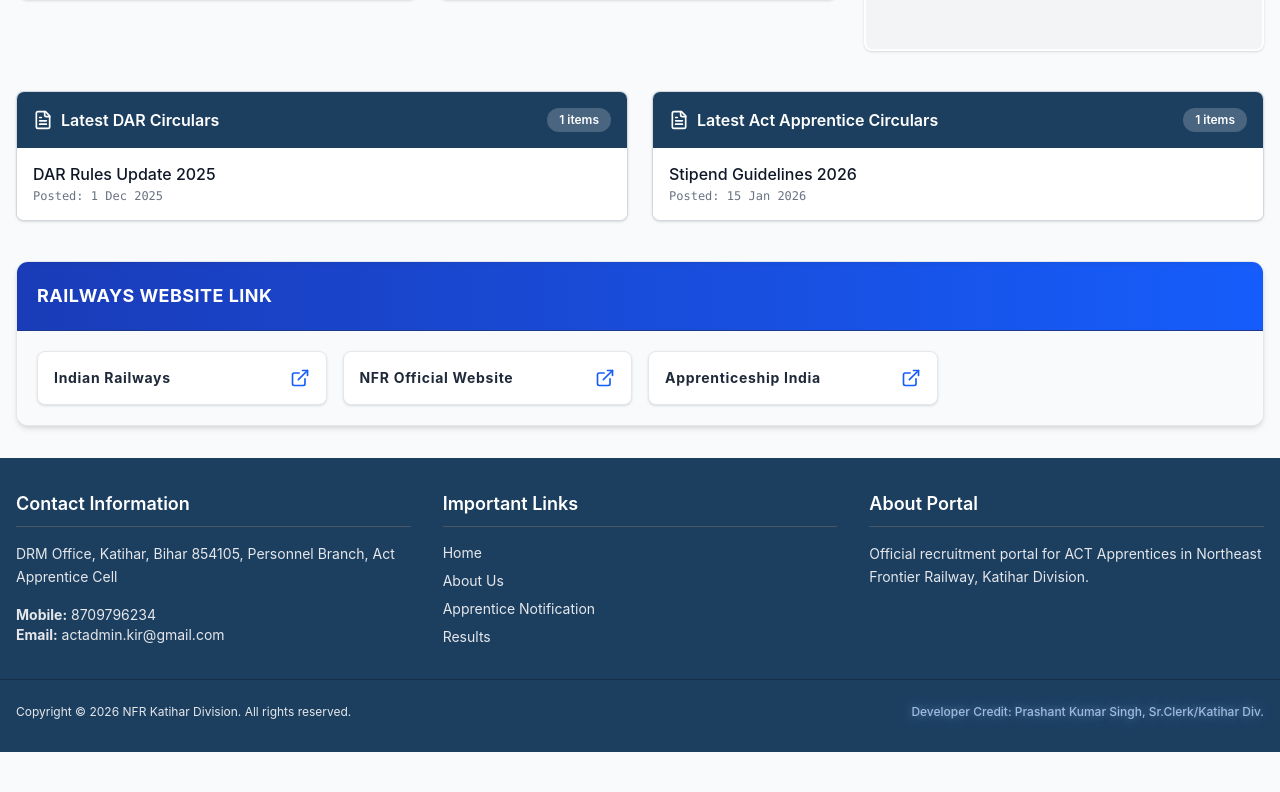
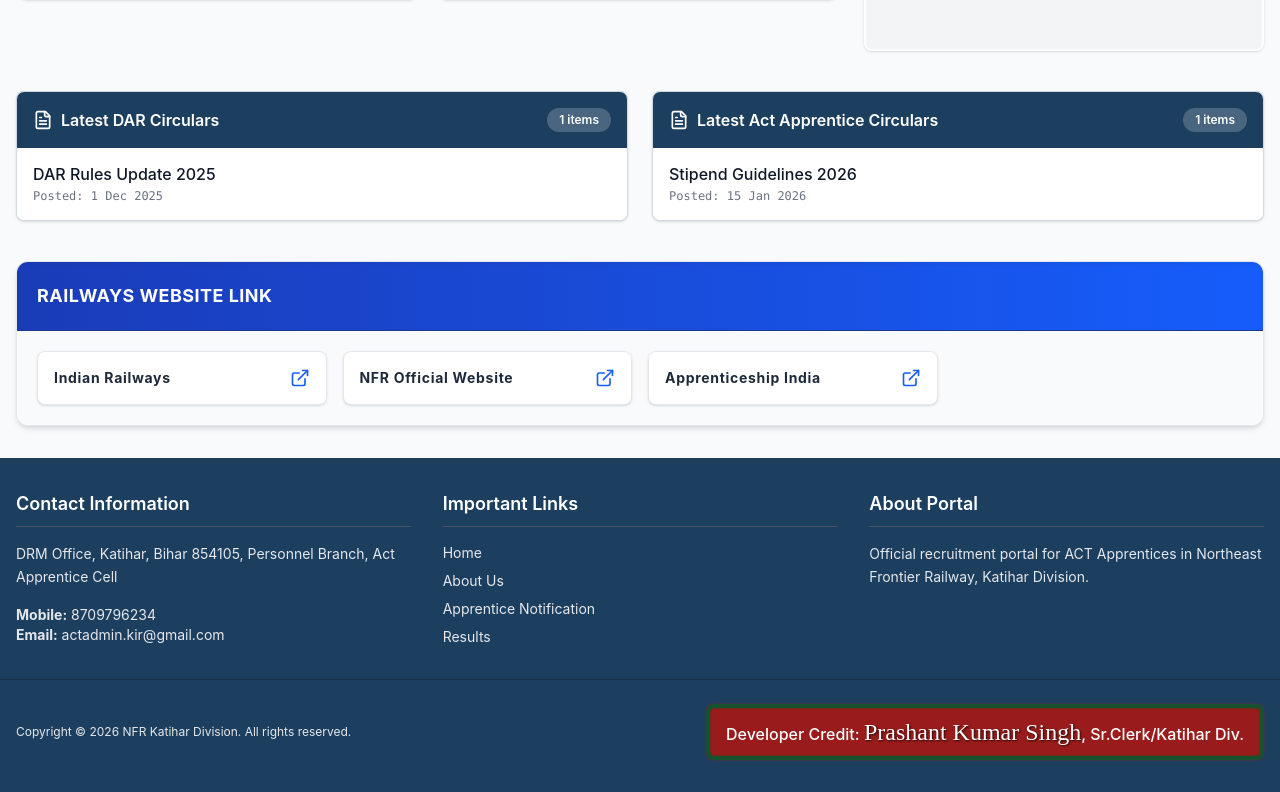
Before and after one commit to pkumarsingh685685-cpu/act-apprentice, a React (Vite) app: page / in a window 1280 px wide. Shown: the part 1019-1811 px from the top of the page. Before the commit the page ends 1771 px from the top, so only its background shows below. Built offline with nearby package versions, Linux system fonts and the light colour scheme; no server answers; the database is empty.

Commit message:
website updated

```diff
--- a/src/components/Footer.tsx
+++ b/src/components/Footer.tsx
@@ -47,9 +47,18 @@ export function Footer() {
       <div className="max-w-7xl mx-auto px-4 mt-8 pt-6 border-t border-[#15304a] flex flex-col md:flex-row justify-between items-center text-xs">
         <p>Copyright &copy; {new Date().getFullYear()} NFR Katihar Division. All rights reserved.</p>
 
-        <p className="mt-4 md:mt-0 opacity-80 subtle-glow text-blue-200 font-medium">
-          Developer Credit: Prashant Kumar Singh, Sr.Clerk/Katihar Div.
-        </p>
+        <div className="mt-4 md:mt-0 animate-rapid-blink border-4 rounded-lg px-4 py-2">
+          <p className="text-white font-medium text-base">
+            Developer Credit:{' '}
+            <span
+              className="text-2xl"
+              style={{ fontFamily: "'Dancing Script', cursive", textShadow: "1px 1px 2px rgba(0,0,0,0.8)" }}
+            >
+              Prashant Kumar Singh
+            </span>
+            , Sr.Clerk/Katihar Div.
+          </p>
+        </div>
       </div>
     </footer>
   );
--- a/src/index.css
+++ b/src/index.css
@@ -1,4 +1,5 @@
 @import "tailwindcss";
+@import url('https://fonts.googleapis.com/css2?family=Dancing+Script:wght@700&display=swap');
 
 @theme {
   --font-sans: "Inter", ui-sans-serif, system-ui, sans-serif;
@@ -7,6 +8,9 @@
 @layer utilities {
   .subtle-glow {
     animation: glow 2s ease-in-out infinite alternate;
+  }
+  .animate-rapid-blink {
+    animation: rapid-blink 0.3s infinite alternate;
   }
 }
 
@@ -19,6 +23,19 @@
   }
 }
 
+@keyframes rapid-blink {
+  0% {
+    background-color: #ef4444; /* red-500 */
+    border-color: #22c55e; /* green-500 */
+    box-shadow: 0 0 10px #ef4444, inset 0 0 5px #22c55e;
+  }
+  100% {
+    background-color: #991b1b; /* red-800 */
+    border-color: #14532d; /* green-900 */
+    box-shadow: 0 0 2px #991b1b, inset 0 0 2px #14532d;
+  }
+}
+
 body {
   @apply bg-gray-50 flex flex-col min-h-screen text-gray-900;
 }
```
Also changed, not shown: 1 other file (tests, documents, lock files or other folders).
